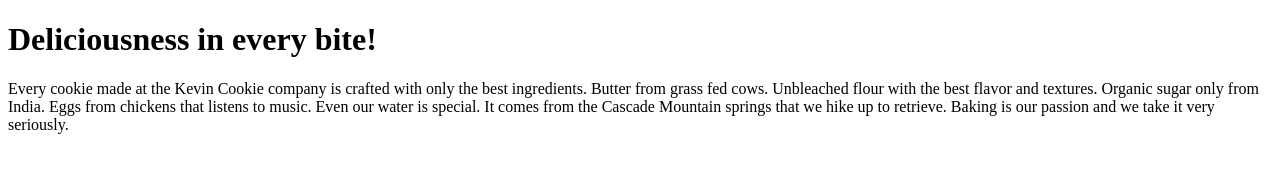
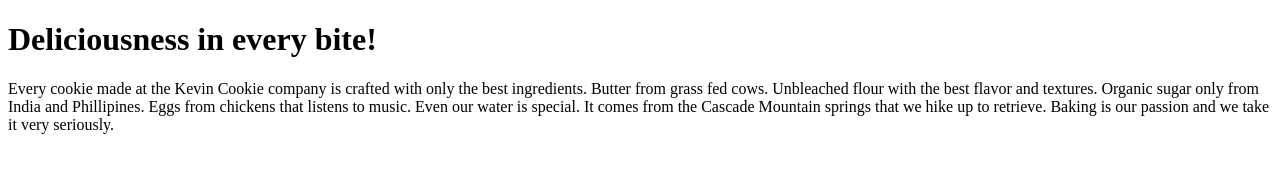
Before and after one commit to PriyanshiTyagi/GitHubTest, a plain HTML site: page index.htm in a window 1280 px wide. Drawn offline with Linux system fonts and the light colour scheme.

Commit message:
Update index.htm

```diff
--- a/index.htm
+++ b/index.htm
@@ -4,7 +4,7 @@
 
 <h1>Deliciousness in every bite!</h1>
 
-<p>Every cookie made at the Kevin Cookie company is crafted with only the best ingredients. Butter from grass fed cows. Unbleached flour with the best flavor and textures. Organic sugar only from India. Eggs from chickens that listens to music. Even our water is special. It comes from the Cascade Mountain springs that we hike up to retrieve. Baking is our passion and we take it very seriously.</p>
+<p>Every cookie made at the Kevin Cookie company is crafted with only the best ingredients. Butter from grass fed cows. Unbleached flour with the best flavor and textures. Organic sugar only from India and Phillipines. Eggs from chickens that listens to music. Even our water is special. It comes from the Cascade Mountain springs that we hike up to retrieve. Baking is our passion and we take it very seriously.</p>
 
 
 </body>
```
